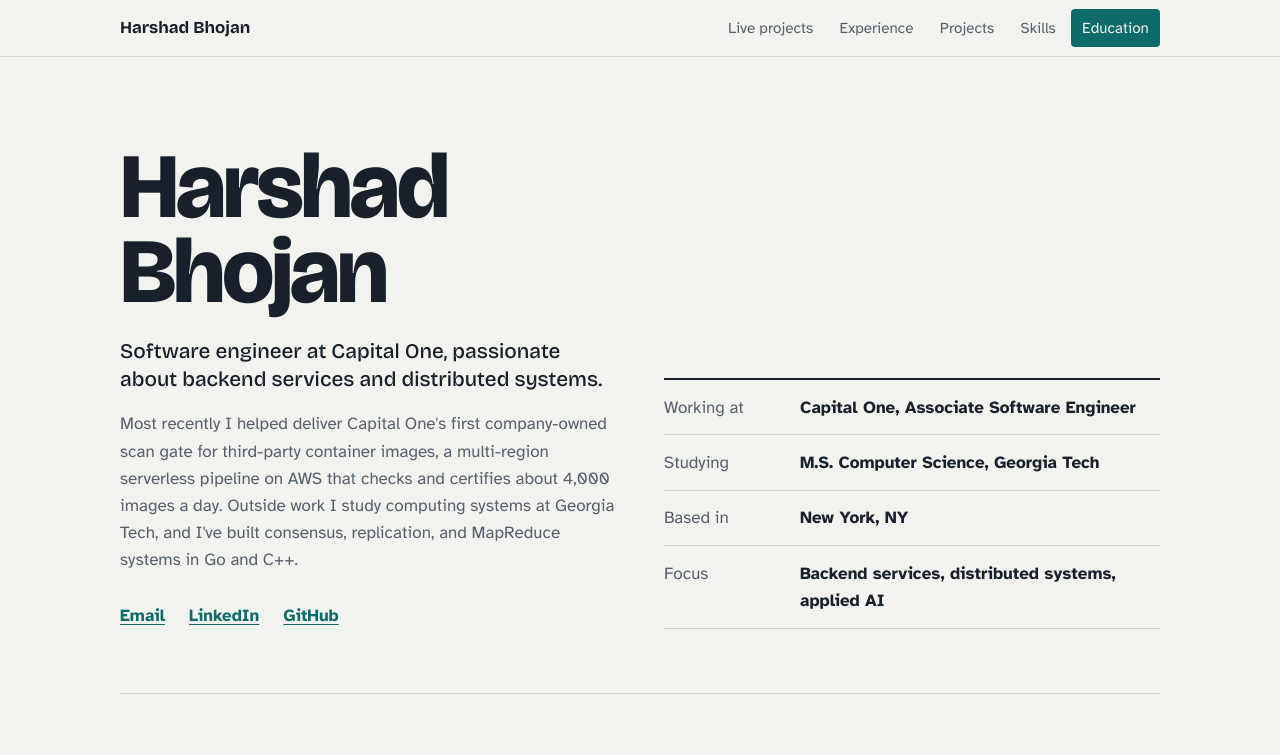
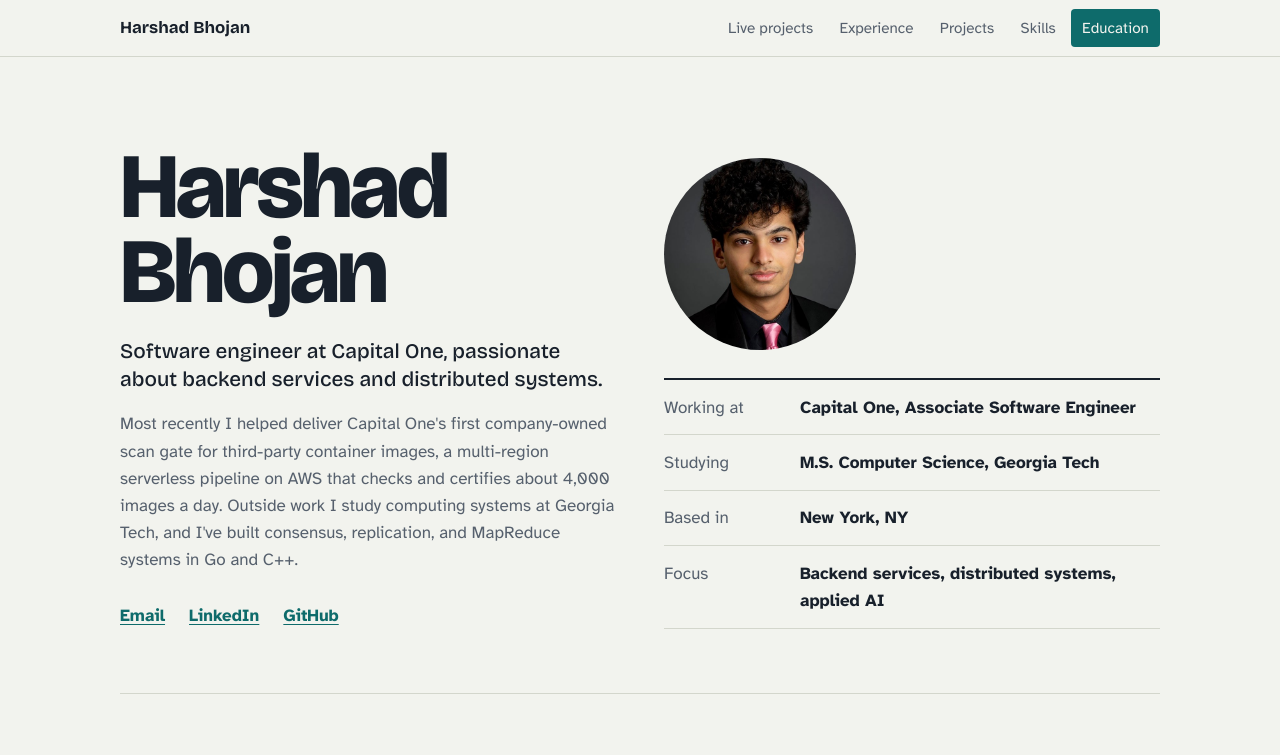
Before and after one commit to bhojanha17/bhojanha17.github.io, a plain HTML site: page index.html in a window 1280 px wide. Shown: the top 755 px of the page. Drawn offline with nearby package versions, Linux system fonts and the light colour scheme.

Commit message:
Add headshot to hero
Co-Authored-By: Claude Opus 5.5 <noreply@anthropic.com>

```diff
--- a/index.html
+++ b/index.html
@@ -64,6 +64,14 @@ a:hover { text-decoration-thickness: 2px; }
 }
 .hero .intro { color: var(--muted); max-width: 34em; margin: 0 0 1.75rem; }
 .links { display: flex; flex-wrap: wrap; gap: 0.5rem 1.5rem; margin: 0; padding: 0; list-style: none; font-weight: 700; }
+
+.headshot {
+  display: block;
+  width: 12rem;
+  height: auto;
+  margin: 0 0 1.75rem;
+  border-radius: 50%;
+}
 
 /* At-a-glance facts */
 .facts { margin: 0; border-top: 2px solid var(--ink); }
@@ -220,6 +228,7 @@ footer .links { margin-top: 0.5rem; }
 @media (max-width: 520px) {
   .wrap { padding: 0 1rem; }
   .facts div { grid-template-columns: 6rem minmax(0, 1fr); gap: 0.75rem; }
+  .headshot { width: 9rem; }
   .site-nav .home { display: none; }
   .site-nav ul a { padding: 0.4rem 0.55rem; font-size: 0.9rem; }
   dl.skills { grid-template-columns: minmax(0, 1fr); gap: 0.2rem; }
@@ -255,12 +264,15 @@ footer .links { margin-top: 0.5rem; }
       </ul>
     </div>
 
+    <div>
+    <img class="headshot" src="assets/headshot.jpg" width="600" height="600" alt="Portrait of Harshad Bhojan">
     <dl class="facts">
       <div><dt>Working at</dt><dd>Capital One, Associate Software Engineer</dd></div>
       <div><dt>Studying</dt><dd>M.S. Computer Science, Georgia Tech</dd></div>
       <div><dt>Based in</dt><dd>New York, NY</dd></div>
       <div><dt>Focus</dt><dd>Backend services, distributed systems, applied AI</dd></div>
     </dl>
+    </div>
   </header>
 
   <section id="live" class="sec">
```
Also changed, not shown: assets/headshot.jpg (added).
